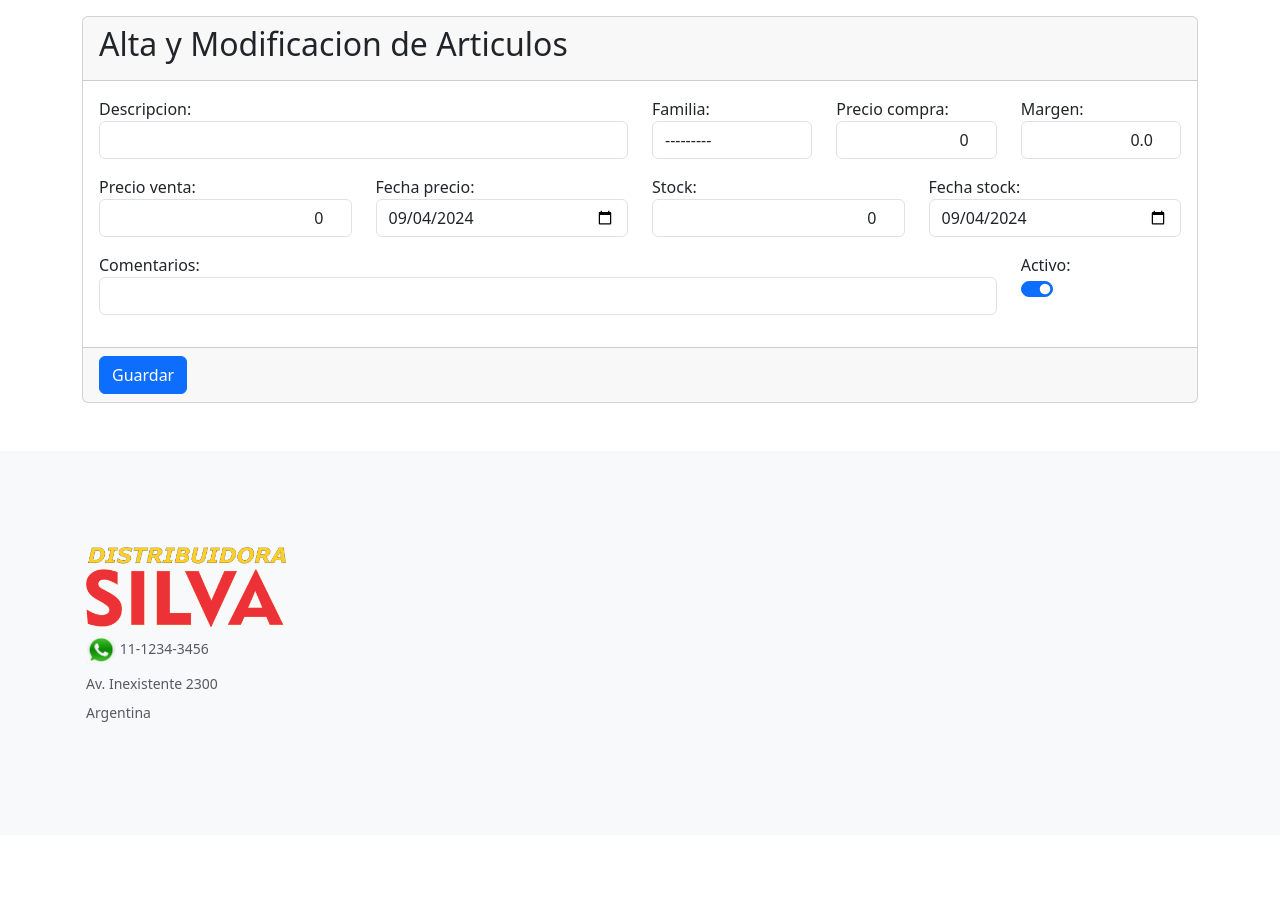
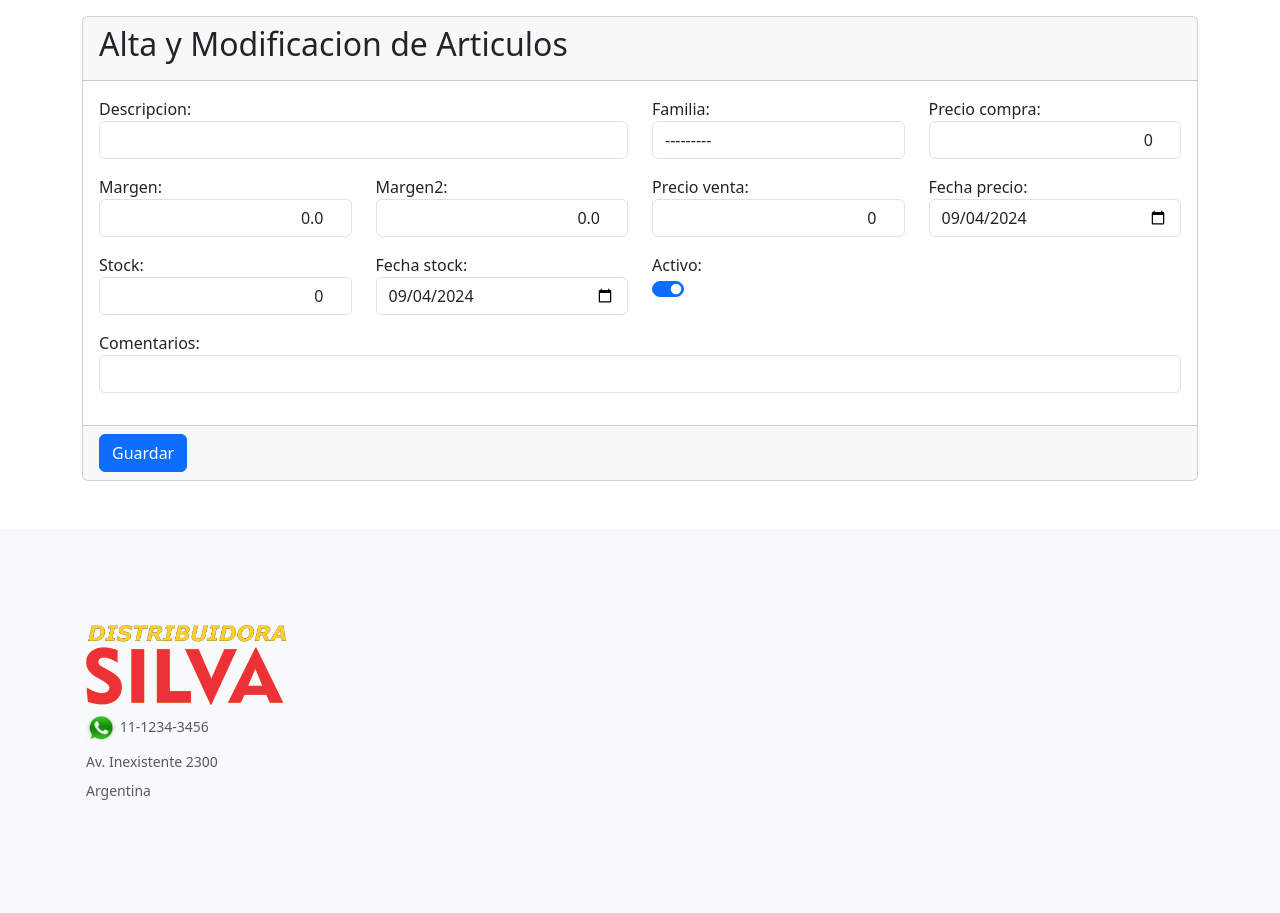
Before and after one commit to MarianoDjango/sistema-distribuidora-django, a Django app: template myapp/templates/myapp/articulo_form.html in a window 1280 px wide. Shown: the part 96-1009 px from the top of the page. Before the commit the page ends 818 px from the top, so only its background shows below. Run offline with Django 5.2, Linux system fonts and the light colour scheme; the template is opened without the code that fills it: values that come from a table or form of the project are taken from there, others are empty; the visitor is signed in with stand-in values (Sample User, id 1); some libraries are stand-ins or nearby versions.

Commit message:
correcciones 1

```diff
--- a/myapp/forms.py
+++ b/myapp/forms.py
@@ -21,7 +21,7 @@ class articulosForm(forms.ModelForm):
         model = articulos
         fields = ['idempresa', 'codigobarras', 'familia', 'descripcion', 'precio_venta',
                   'fecha_precio', 'stock', 'fecha_stock', 'imagen', 'activo',
-                  'comentarios', 'precio_compra', 'margen']
+                  'comentarios', 'precio_compra', 'margen', 'margen2']
         widgets = {
             'activo': forms.CheckboxInput(attrs={'class': 'form-check-input'}),
             'familia': forms.Select(attrs={'class': 'form-select'}),  # Si familia se ve como input, prueba con Select
@@ -31,6 +31,7 @@ class articulosForm(forms.ModelForm):
             'stock': forms.NumberInput(attrs={'class': 'form-control', 'style': 'text-align: right;'}),
             'precio_compra': forms.NumberInput(attrs={'class': 'form-control', 'style': 'text-align: right;'}),
             'margen': forms.NumberInput(attrs={'class': 'form-control', 'style': 'text-align: right;'}),
+            'margen2': forms.NumberInput(attrs={'class': 'form-control', 'style': 'text-align: right;'}),
         }
 
     def __init__(self, *args, **kwargs):
--- a/myapp/models.py
+++ b/myapp/models.py
@@ -98,7 +98,7 @@ class articulos(models.Model):
     comentarios = models.CharField(max_length = 250, blank=True)
     precio_compra = models.DecimalField(max_digits =  11, decimal_places = 2, default=0)
     margen = models.DecimalField(max_digits=5, decimal_places=2, default=0.00)  # Porcentaje de margen
-
+    margen2 = models.DecimalField(max_digits=5, decimal_places=2, default=0.00)  # Porcentaje de margen
 
     def __str__(self):
         return self.descripcion
@@ -107,7 +107,7 @@ class articulos(models.Model):
         return reverse("article-detail", kwargs={"pk": self.pk})
 
     class Meta:
-        ordering = ["-activo", "descripcion"]
+        ordering = ["-activo","familia", "descripcion"]
 
 class clientes(models.Model):
     idempresa = models.ForeignKey(empresas, on_delete=models.CASCADE, null=True)
--- a/myapp/templates/myapp/articulo_form.html
+++ b/myapp/templates/myapp/articulo_form.html
@@ -26,17 +26,20 @@
 								{{form.descripcion.label_tag}} {{form.descripcion}}
 							</div>
 							<br>
-							<div class="col-lg-2">
+							<div class="col-lg-3">
 								{{form.familia.label_tag}} {{form.familia}}
 							</div>
-							<div class="col-lg-2" step="1.00">
+							<div class="col-lg-3" step="1.00">
 								{{form.precio_compra.label_tag}} {{form.precio_compra}}
 							</div>
-							<div class="col-lg-2" step="1.00">
+						</div>
+						<div class="row mb-3">
+							<div class="col-lg-3" step="1.00">
 								{{form.margen.label_tag}} {{form.margen}}
                             </div>
-						</div>
-                        <div class="row  mb-3">
+							<div class="col-lg-3" step="1.00">
+								{{form.margen2.label_tag}} {{form.margen2}}
+                            </div>
 							<div class="col-lg-3">
 								{{form.precio_venta.label_tag}} {{form.precio_venta}}
 							</div>
@@ -46,6 +49,8 @@
 									{{form.fecha_precio}}
 								</div>
 							</div>
+						</div>
+                        <div class="row  mb-3">
 							<div class="col-lg-3">
 								{{form.stock.label_tag}} {{form.stock}}
 							</div>
@@ -55,16 +60,16 @@
 									{{form.fecha_stock}}
 								</div>
 							</div>
-						</div>
-						<div class="row mb-3">
-							<div class="col-lg-10">
-								{{form.comentarios.label_tag}} {{form.comentarios}}
-							</div>
 							<div class="col-lg-2">
 								{{ form.activo.label_tag }}
 								<div class="form-check form-switch">
 									{{ form.activo|add_class:"form-check-input" }}
 								</div>
+							</div>
+						</div>
+						<div class="row mb-3">
+							<div class="col-lg-12">
+								{{form.comentarios.label_tag}} {{form.comentarios}}
 							</div>
 						</div>
                         {% endif %}
--- a/myapp/templates/myapp/dashboard.html
+++ b/myapp/templates/myapp/dashboard.html
@@ -92,6 +92,7 @@
                                         <th scope="col">Descripcion</th>
                                         <th class="text-center" scope="col">Precio Actual</th>
                                         <th class="text-center" scope="col">Precio Nuevo</th>
+                                        <th class="text-center" scope="col">id</th>
                                     </tr>
                                 </thead>
                                 <tbody id="articulos_sel">
```
Also changed, not shown: myapp/views.py (+28 -10 lines), myapp/migrations/0017_articulos_margen2.py (added).
